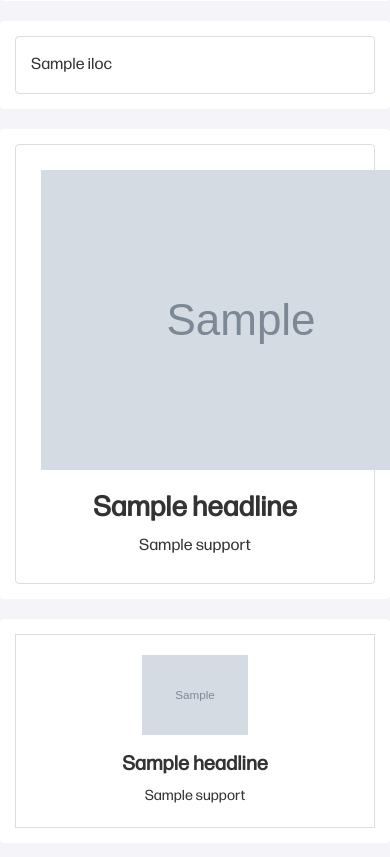
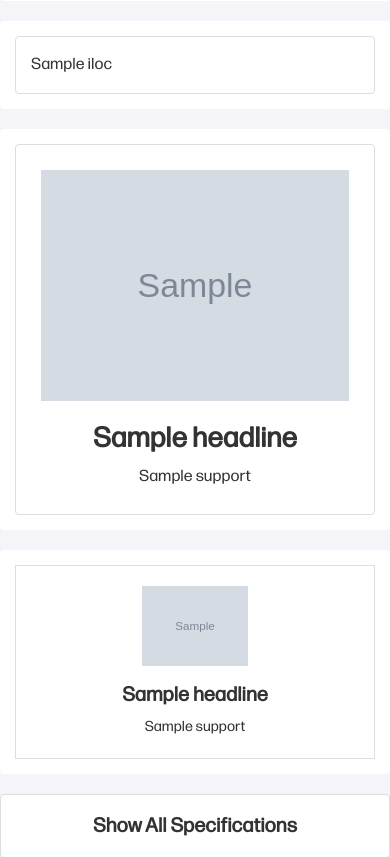
Before and after one commit to jinjernot/leliel, a Flask app: template templates/product_template.html in a window 390 px wide; the page is wider, and only the part inside the window is pictured. Shown: the part 517-1374 px from the top of that part. Run offline with Flask 3, Linux system fonts and the light colour scheme; the template is opened without the code that fills it: most values are stand-ins (such as "Sample title", 1, 10 or a date in 2020); grey boxes marked "Sample" are stand-in pictures.

Commit message:
Update mm-image styles to ensure responsive image scaling

```diff
--- a/static/css/styles.css
+++ b/static/css/styles.css
@@ -294,7 +294,7 @@ sup {
 }
 
 .mm-image img {
-    max-width: 600px;
+    max-width: 100%;
     height: auto;
     margin-bottom: 20px;
 }
```
